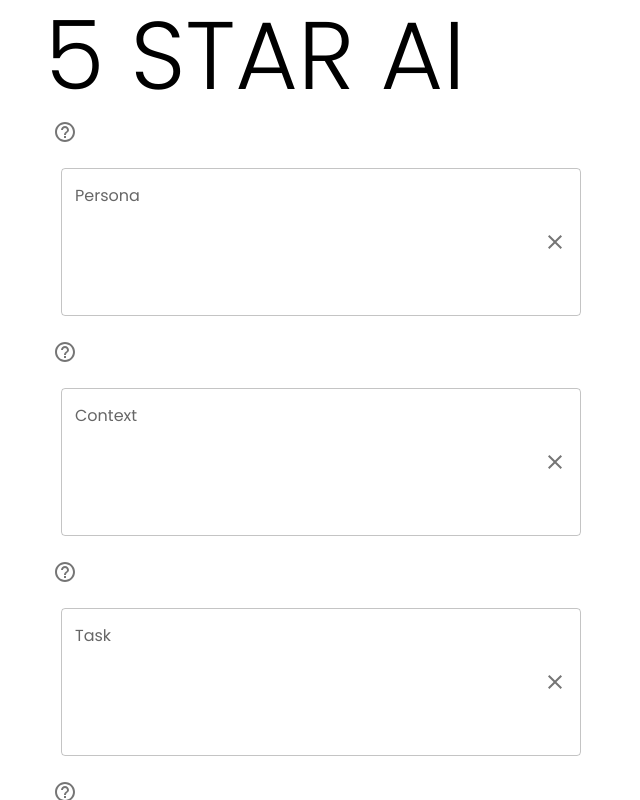
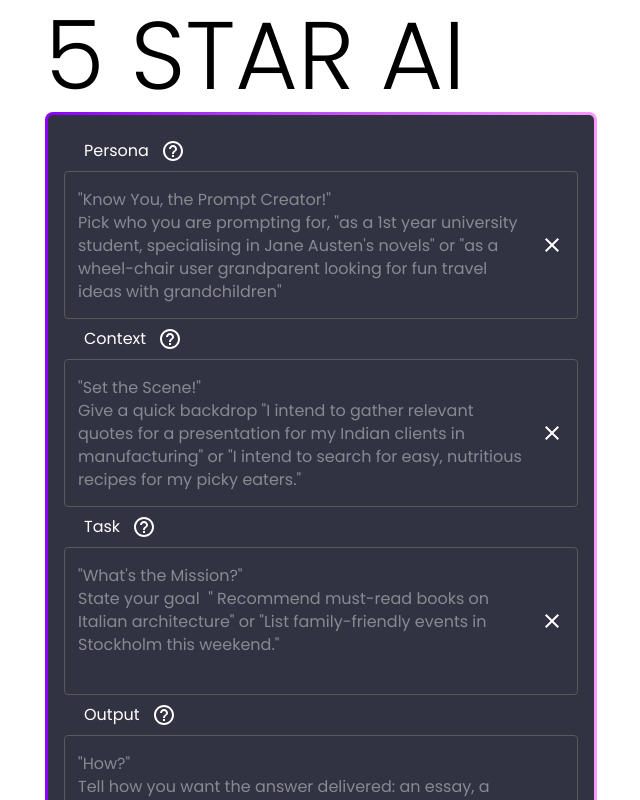
Before and after one commit to chingu-voyages/V54-tier2-team-21, a React (Vite) app: page / in a window 1280 px wide. Shown: the top 800 px of the page, without its empty margins (319-959 px from the left). Built offline with nearby package versions, Linux system fonts and the light colour scheme.

Commit message:
mvp form.

```diff
--- a/src/components/Form.tsx
+++ b/src/components/Form.tsx
@@ -1,4 +1,5 @@
 import {
+    Box,
     Button,
     IconButton,
     TextField,
@@ -13,6 +14,7 @@ import InputAdornment from '@mui/material/InputAdornment';
 import { capitalise } from '../utils/utils';
 import { zodResolver } from '@hookform/resolvers/zod';
 import { inputFormSchema } from '../assets/inputFormSchema';
+import { styles } from '../styles';
 
 const formFields: FormField[] = [
     {
@@ -57,19 +59,40 @@ const Form = ({ onFormSubmit }: FormComponentProps) => {
     const clearField = (field: FormField) => {
         setValue(field.name, '');
     };
-
     return (
+        <Box
+            component="section"
+            sx={{
+                ...styles.flexColumn,
+                justifyContent: 'space-between',
+                ...styles.displayContainer,
+                padding: 2,
+            }}
+        >
             <form onSubmit={handleSubmit(onSubmit)}>
                 {formFields.map((field) => (
                     <>
                         <span
                             style={{
-                            display: 'inline-block',
-                            alignSelf: 'flex-start',
+                                display: 'flex',
+                                alignItems: 'center',
+                                gap: '4px',
+                                marginLeft: 20,
                             }}
                         >
+                            <Typography
+                                sx={{
+                                    color: styles.colors.fontPrimary,
+                                }}
+                            >
+                                {capitalise(field.name)}
+                            </Typography>
                             <Tooltip title={field.description}>
-                            <IconButton>
+                                <IconButton
+                                    sx={{
+                                        color: styles.colors.fontPrimary,
+                                    }}
+                                >
                                     <HelpOutlineIcon />
                                 </IconButton>
                             </Tooltip>
@@ -78,21 +101,27 @@ const Form = ({ onFormSubmit }: FormComponentProps) => {
                         <TextField
                             key={field.name}
                             id={field.name}
-                        label={capitalise(field.name)}
                             variant="outlined"
                             {...register(field.name, {
                                 required: true,
                             })}
-                        error={!!errors[field.name]} // explain
-                        sx={{ m: 2 }}
+                            error={!!errors[field.name]}
+                            sx={styles.textField}
                             multiline
                             rows={5}
                             slotProps={{
                                 input: {
+                                    placeholder: field.description,
                                     endAdornment: (
                                         <InputAdornment position="end">
                                             <ClearIcon
-                                            onClick={() => clearField(field)}
+                                                onClick={() =>
+                                                    clearField(field)
+                                                }
+                                                sx={{
+                                                    color: styles.colors
+                                                        .fontPrimary,
+                                                }}
                                                 className="clear-icon"
                                             />
                                         </InputAdornment>
@@ -111,10 +140,15 @@ const Form = ({ onFormSubmit }: FormComponentProps) => {
                         )}
                     </>
                 ))}
-            <Button variant="contained" type="submit" sx={{ m: 2 }}>
+                <Button
+                    variant="contained"
+                    type="submit"
+                    sx={{ ...styles.primaryButton }}
+                >
                     Generate
                 </Button>
             </form>
+        </Box>
     );
 };
 
--- a/src/styles.ts
+++ b/src/styles.ts
@@ -33,4 +33,15 @@ export const styles = {
         alignSelf: 'center',
         borderRadius: '15px',
     },
+    textField: {
+        backgroundColor: 'transparent',
+        '& label': { color: '#FFFFFF' }, // we're not displaying label currently
+        '& .MuiOutlinedInput-root': {
+            color: '#FFFFFF',
+            backgroundColor: 'transparent', // should technically be '#D5D5D7'
+            '& fieldset': { borderColor: '#595959' },
+            '&:hover fieldset': { borderColor: 'lightgray' },
+            '&.Mui-focused fieldset': { borderColor: 'lightgray' },
+        },
+    },
 };
```
Lines whose indentation alone changed are shown as unchanged.
